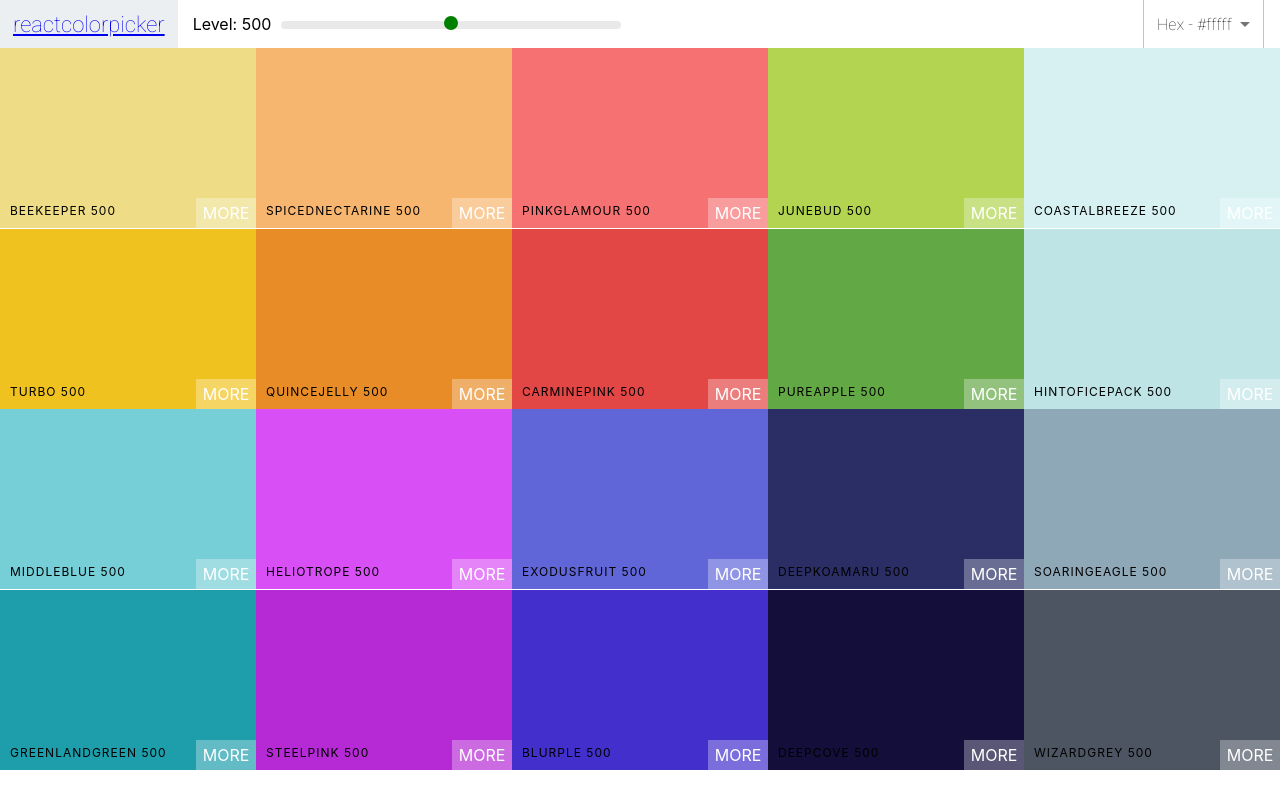
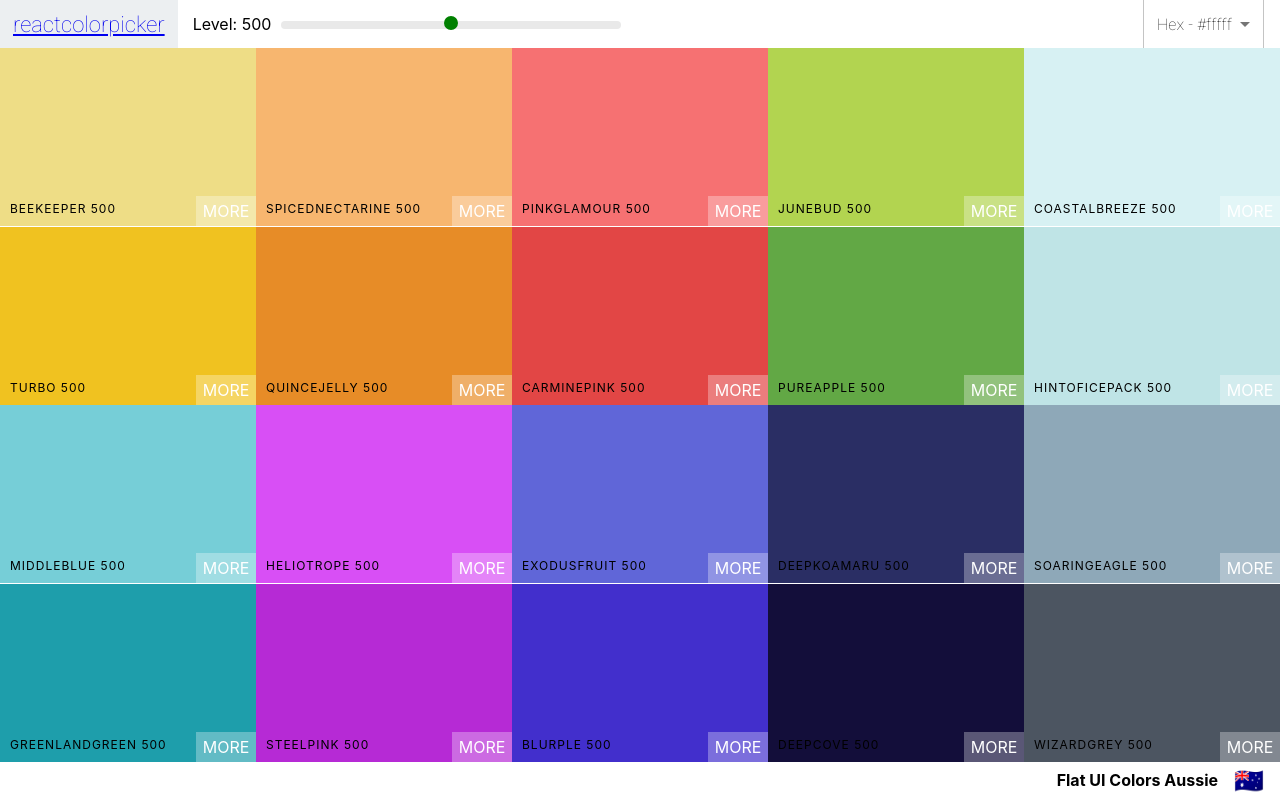
Before and after one commit to Murtazaeev/color-maker, a React (Create React App) app: page /palette/flat-ui-colors-american in a window 1280 px wide. Built offline with nearby package versions, Linux system fonts and the light colour scheme.

Commit message:
added palette footer

```diff
--- a/src/Palette.css
+++ b/src/Palette.css
@@ -1,8 +1,24 @@
 .Palette {
     height: 100vh;
+    display: flex;
+    flex-direction: column;
 
 }
 
 .Palette-colors {
     height: 90%;
 }
+
+.Palette-footer {
+    background-color: white;
+    height: 5vh;
+    display: flex;
+    justify-content: flex-end;
+    align-items: center;
+    font-weight: bold;
+}
+
+.emoji {
+    font-size: 1.5rem;
+    margin: 0 1rem;
+}
--- a/src/Palette.js
+++ b/src/Palette.js
@@ -22,18 +22,19 @@ class Palette extends Component {
 
   }
 
-    changeFormat(val) {
-    this.setState({format: val})
+  changeFormat(val) {
+    this.setState({ format: val })
   }
   render() {
-    const { colors } = this.props.palette;
+    const { colors, paletteName, emoji } = this.props.palette;
     const { level, format } = this.state;
     const colorBoxes = colors[level].map(color => (
       <ColorBox
         background={color[format]}
         name={color.name}
         changeLevel={this.changeLevel}
-         />
+        key={color.id}
+      />
     ))
     return (
       <div className='Palette'>
@@ -47,7 +48,10 @@ class Palette extends Component {
           {colorBoxes}
 
         </div>
-        {/* footer eventually */}
+        <footer className='Palette-footer'>
+          {paletteName}
+          <span className='emoji'>{emoji}</span>
+        </footer>
       </div>
     )
   }
```
